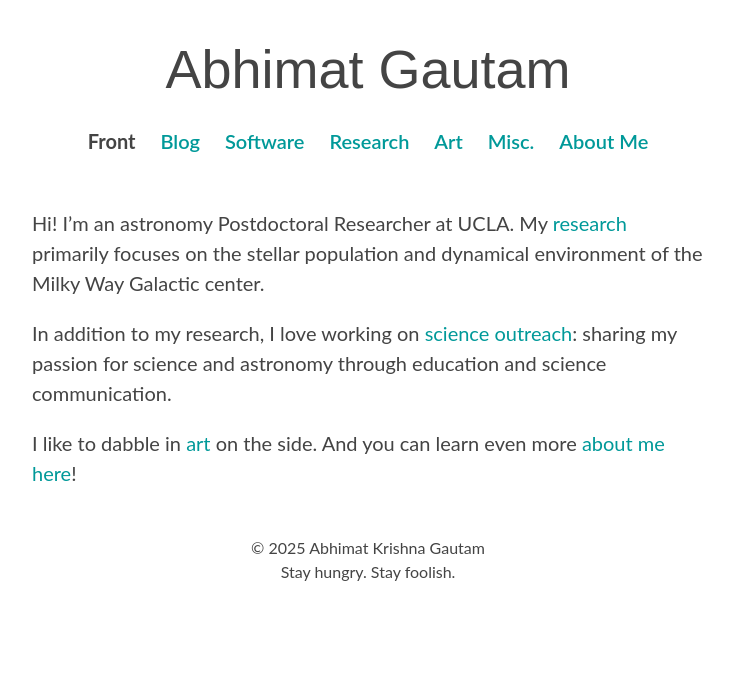
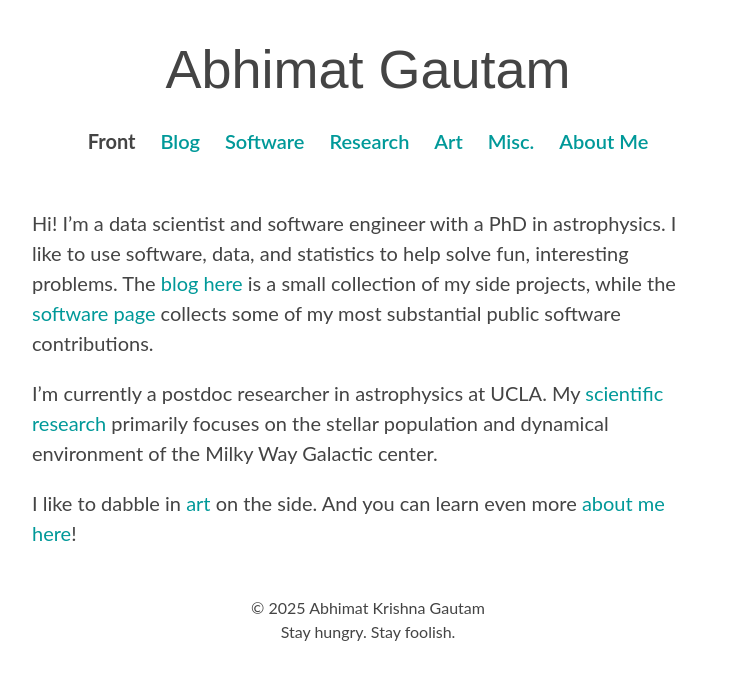
Before and after one commit to abhimat/abhimat.github.io, a Jekyll site: the page built from index.md, in a window 1280 px wide. Shown: the top 680 px of the page, without its empty margins (272-1005 px from the left). Built offline with Jekyll 4.4.1, drawn with Linux system fonts in a browser that asks for light colours; some web fonts are replaced.

Commit message:
Updated front text

```diff
--- a/index.md
+++ b/index.md
@@ -3,8 +3,8 @@ layout: front
 nav_cat: front
 ---
 
-Hi! I'm an astronomy Postdoctoral Researcher at UCLA. My [research](./research/) primarily focuses on the stellar population and dynamical environment of the Milky Way Galactic center.
+Hi! I'm a data scientist and software engineer with a PhD in astrophysics. I like to use software, data, and statistics to help solve fun, interesting problems. The [blog here](./blog/) is a small collection of my side projects, while the [software page](./software/) collects some of my most substantial public software contributions.
 
-In addition to my research, I love working on [science outreach](./outreach/): sharing my passion for science and astronomy through education and science communication.
+I'm currently a postdoc researcher in astrophysics at UCLA. My [scientific research](./research/) primarily focuses on the stellar population and dynamical environment of the Milky Way Galactic center.
 
 I like to dabble in [art](./art/) on the side. And you can learn even more [about me here](./aboutme/)!
```
